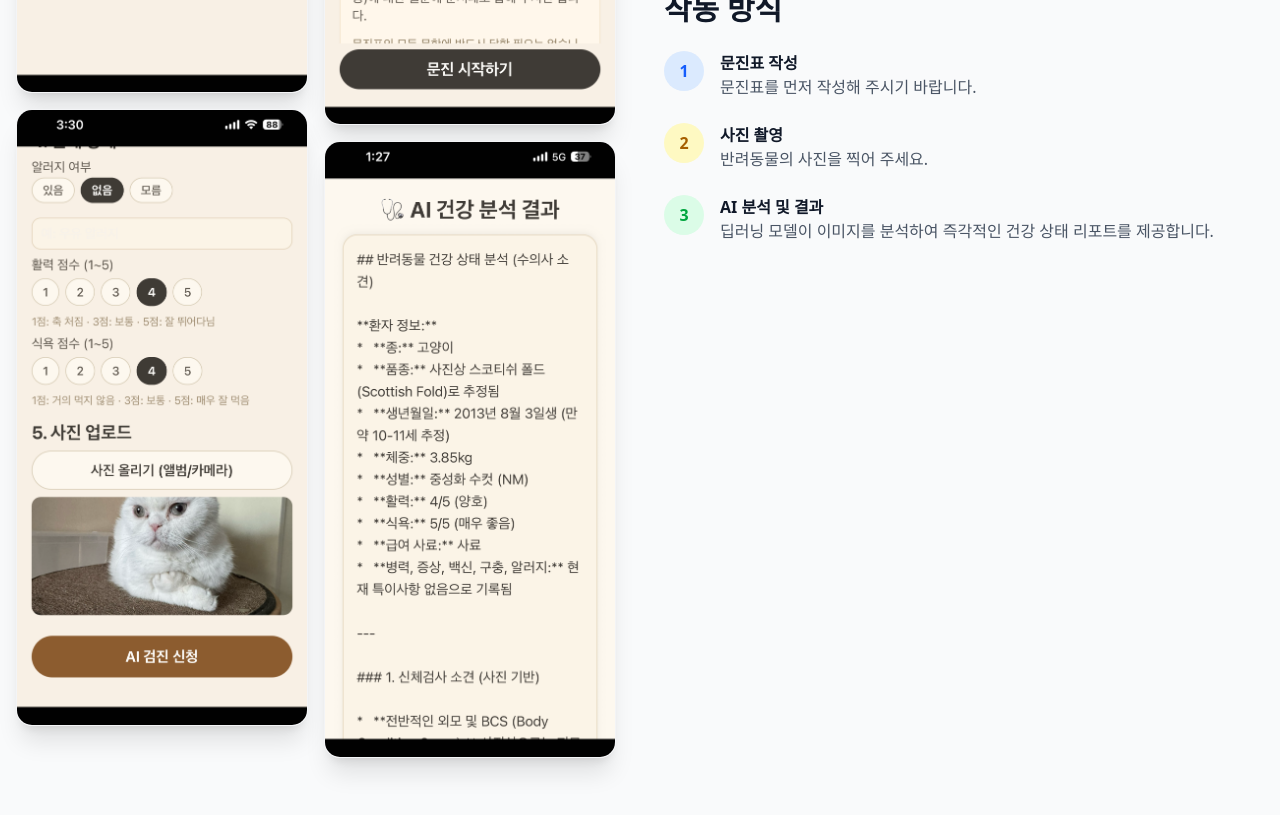
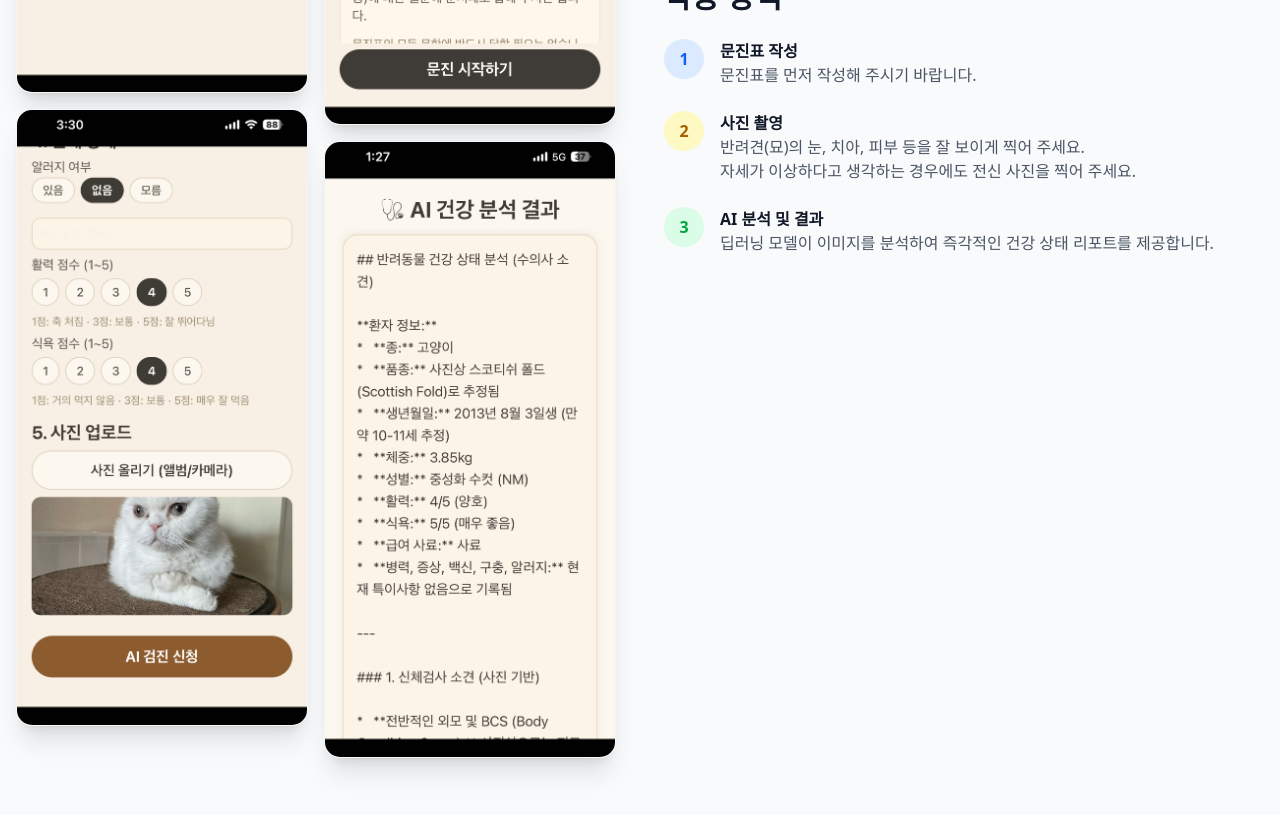
Before and after one commit to pdol1114-bit/inovaaiweb, a Next.js app: page /sniff in a window 1280 px wide. Shown: the part 1900-2715 px from the top of the page. Built offline with nearby package versions, Linux system fonts and the light colour scheme.

Commit message:
style: add detailed photo instructions to Sniff page

```diff
--- a/src/app/sniff/page.tsx
+++ b/src/app/sniff/page.tsx
@@ -78,7 +78,10 @@ export default function SniffPage() {
                                     <div className="w-10 h-10 rounded-full bg-yellow-100 flex items-center justify-center text-yellow-700 shrink-0 font-bold">2</div>
                                     <div>
                                         <h4 className="font-bold text-gray-900">사진 촬영</h4>
-                                        <p className="text-gray-600">반려동물의 사진을 찍어 주세요.</p>
+                                        <p className="text-gray-600">
+                                            반려견(묘)의 눈, 치아, 피부 등을 잘 보이게 찍어 주세요. <br />
+                                            자세가 이상하다고 생각하는 경우에도 전신 사진을 찍어 주세요.
+                                        </p>
                                     </div>
                                 </div>
                                 <div className="flex items-start space-x-4">
```
